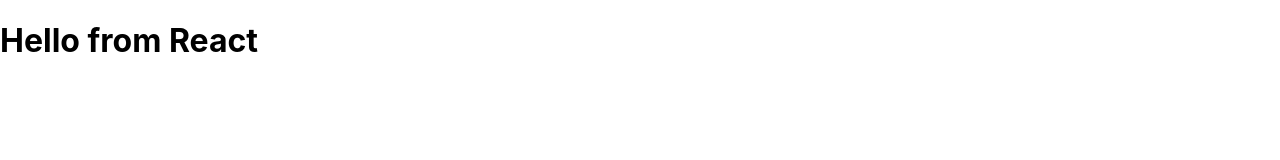
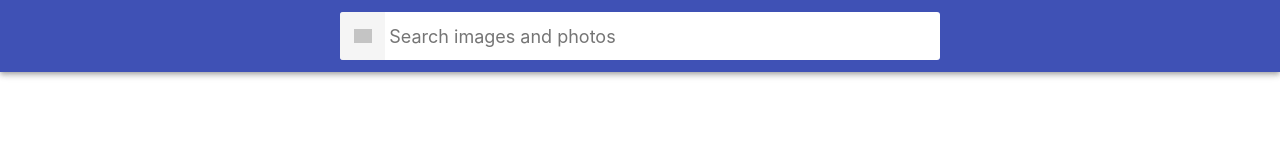
Before and after one commit to darviq/goit-react-hw-03-image-finder, a React app: page / in a window 1280 px wide. Built offline with nearby package versions, Linux system fonts and the light colour scheme; grey boxes are pictures that could not be loaded.

Commit message:
Добавляет решение задания

```diff
--- a/package.json
+++ b/package.json
@@ -6,9 +6,12 @@
     "@testing-library/jest-dom": "^5.11.8",
     "@testing-library/react": "^11.2.3",
     "@testing-library/user-event": "^12.6.0",
+    "axios": "^0.21.1",
     "react": "^17.0.1",
     "react-dom": "^17.0.1",
+    "react-loader-spinner": "^3.1.14",
     "react-scripts": "4.0.1",
+    "styled-components": "^5.2.1",
     "web-vitals": "^0.2.4"
   },
   "scripts": {
--- a/src/components/App.js
+++ b/src/components/App.js
@@ -1,12 +1,11 @@
-import React from 'react';
+import React from "react";
+import ImageFinder from "./imageFinder/ImageFinder";
 
 // slr - стрелочная с дефолтным экспортом
 // rafc - стрелочная с именованым экспортом
 
 const App = () => {
-    return (
-        <h1>Hello from React</h1>
-    );
-}
+    return <ImageFinder />;
+};
 
 export default App;
--- /dev/null
+++ b/src/components/api/api.js
@@ -0,0 +1,8 @@
+import axios from "axios";
+
+const findPictures = (value, page = 1) => {
+    const key = "19499543-c5c990c94d79b3fdb7962cf6a";
+    return axios.get(`https://pixabay.com/api/?image_type=photo&orientation=horizontal&q=${value}&page=${page}&per_page=12&key=${key}`).then(response => response.data.hits);
+};
+
+export default findPictures;
--- /dev/null
+++ b/src/components/imageFinder/ImageFinder.js
@@ -0,0 +1,83 @@
+import React, {Component} from "react";
+import styled from "styled-components";
+
+import findPictures from "../api/api";
+
+import Searchbar from "./searchbar/Searchbar";
+import ImageGallery from "./imageGallery/ImageGallery";
+import LoaderDots from "./loaderDots/LoaderDots";
+import Button from "./button/Button";
+import Modal from "./modal/Modal";
+
+const Div = styled.div`
+    display: grid;
+    grid-template-columns: 1fr;
+    grid-gap: 16px;
+    padding-bottom: 24px;
+`;
+
+export default class ImageFinder extends Component {
+    state = {
+        searchValue: "",
+        images: [],
+        page: 1,
+        isLoading: false,
+        modalImgUrl: "",
+    };
+
+    componentDidUpdate = (prevProps, prevState) => {
+        if (prevState.searchValue !== this.state.searchValue) {
+            this.changeLoadingStatus();
+            findPictures(this.state.searchValue)
+                .then(finded => {
+                    this.setState({images: [...finded], page: 1});
+                })
+                .finally(this.changeLoadingStatus());
+        }
+
+        if (prevState.page !== this.state.page) {
+            this.changeLoadingStatus();
+            findPictures(this.state.searchValue, this.state.page)
+                .then(finded => {
+                    this.setState({images: [...prevState.images, ...finded]});
+                })
+                .finally(() => {
+                    this.changeLoadingStatus();
+                    window.scrollTo({
+                        top: document.documentElement.scrollHeight,
+                        behavior: "smooth",
+                    });
+                });
+        }
+    };
+
+    setSearchValue = value => {
+        this.setState({
+            searchValue: value,
+        });
+    };
+
+    setNextPage = () => {
+        this.setState(prevState => ({page: prevState.page + 1}));
+    };
+
+    changeLoadingStatus = () => {
+        this.setState(prevState => ({isLoading: !prevState.isLoading}));
+    };
+
+    setModalImgUrl = url => {
+        this.setState({modalImgUrl: url});
+    };
+
+    render() {
+        return (
+            <Div>
+                <Searchbar setSearchValue={this.setSearchValue} />
+                {this.state.images.length > 0 && <ImageGallery images={this.state.images} setModalImgUrl={this.setModalImgUrl} />}
+                {this.state.isLoading && <LoaderDots />}
+                {this.state.images.length > 0 && <Button setNextPage={this.setNextPage} />}
+                {this.state.modalImgUrl.length > 0 && <Modal url={this.state.modalImgUrl} setModalImgUrl={this.setModalImgUrl} />}
+            </Div>
+        );
+    }
+}
--- /dev/null
+++ b/src/components/imageFinder/button/Button.js
@@ -0,0 +1,37 @@
+import styled from "styled-components";
+
+const LoadMoreButton = styled.button`
+    padding: 8px 16px;
+    margin: 0 auto;
+    border-radius: 2px;
+    background-color: #3f51b5;
+    transition: all 250ms cubic-bezier(0.4, 0, 0.2, 1);
+    text-align: center;
+    display: inline-block;
+    color: #fff;
+    border: 0;
+    text-decoration: none;
+    cursor: pointer;
+    font-family: inherit;
+    font-size: 18px;
+    line-height: 24px;
+    font-style: normal;
+    font-weight: 500;
+    max-width: 180px;
+    box-shadow: 0px 3px 1px -2px rgba(0, 0, 0, 0.2), 0px 2px 2px 0px rgba(0, 0, 0, 0.14), 0px 1px 5px 0px rgba(0, 0, 0, 0.12);
+
+    &&:hover,
+    &&:focus {
+        background-color: #303f9f;
+    }
+`;
+
+const Button = ({setNextPage}) => {
+    return (
+        <LoadMoreButton type="button" onClick={setNextPage}>
+            Load more
+        </LoadMoreButton>
+    );
+};
+
+export default Button;
--- /dev/null
+++ b/src/components/imageFinder/imageGallery/ImageGallery.js
@@ -0,0 +1,27 @@
+import styled from "styled-components";
+import ImageGalleryItem from "./imageGalleryItem/ImageGalleryItem";
+
+const Ul = styled.ul`
+    display: grid;
+    max-width: calc(100vw - 48px);
+    grid-template-columns: repeat(auto-fill, minmax(320px, 1fr));
+    grid-gap: 16px;
+    margin-top: 0;
+    margin-bottom: 0;
+    padding: 0;
+    list-style: none;
+    margin-left: auto;
+    margin-right: auto;
+`;
+
+const ImageGallery = ({images, setModalImgUrl}) => {
+    return (
+        <Ul className="ImageGallery">
+            {images.map(image => (
+                <ImageGalleryItem key={image.id} image={image} setModalImgUrl={setModalImgUrl} />
+            ))}
+        </Ul>
+    );
+};
+
+export default ImageGallery;
--- /dev/null
+++ b/src/components/imageFinder/imageGallery/imageGalleryItem/ImageGalleryItem.js
@@ -0,0 +1,32 @@
+import styled from "styled-components";
+
+const Li = styled.li`
+    border-radius: 2px;
+    box-shadow: 0px 1px 3px 0px rgba(0, 0, 0, 0.2), 0px 1px 1px 0px rgba(0, 0, 0, 0.14), 0px 2px 1px -1px rgba(0, 0, 0, 0.12);
+
+    .ImageGalleryItem-image {
+        width: 100%;
+        height: 260px;
+        object-fit: cover;
+        transition: transform 250ms cubic-bezier(0.4, 0, 0.2, 1);
+    }
+
+    .ImageGalleryItem-image:hover {
+        transform: scale(1.03);
+        cursor: zoom-in;
+    }
+`;
+
+const ImageGalleryItem = ({image: {webformatURL, largeImageURL}, setModalImgUrl}) => {
+    const imgClickHandler = e => {
+        setModalImgUrl(e.target.dataset.large);
+    };
+
+    return (
+        <Li className="ImageGalleryItem">
+            <img src={webformatURL} alt="" className="ImageGalleryItem-image" data-large={largeImageURL} onClick={imgClickHandler} />
+        </Li>
+    );
+};
+
+export default ImageGalleryItem;
--- /dev/null
+++ b/src/components/imageFinder/loaderDots/LoaderDots.js
@@ -0,0 +1,16 @@
+import Loader from "react-loader-spinner";
+import styled from "styled-components";
+
+const Div = styled.div`
+    margin: 0 auto;
+`;
+
+const LoaderDots = () => {
+    return (
+        <Div>
+            <Loader className="loader" type="ThreeDots" color="#00BFFF" height={100} width={100} timeout={3000} />
+        </Div>
+    );
+};
+
+export default LoaderDots;
--- /dev/null
+++ b/src/components/imageFinder/modal/Modal.js
@@ -0,0 +1,35 @@
+import styled from "styled-components";
+
+const Div = styled.div`
+    position: fixed;
+    top: 0;
+    left: 0;
+    width: 100vw;
+    height: 100vh;
+    display: flex;
+    justify-content: center;
+    align-items: center;
+    background-color: rgba(0, 0, 0, 0.8);
+    z-index: 1200;
+
+    .Modal {
+        max-width: calc(100vw - 48px);
+        max-height: calc(100vh - 24px);
+    }
+`;
+
+const Modal = ({url, setModalImgUrl}) => {
+    const closeImg = e => {
+        e.target.nodeName !== "IMG" && setModalImgUrl("");
+    };
+
+    return (
+        <Div className="Overlay" onClick={closeImg}>
+            <div className="Modal">
+                <img src={url} alt="" />
+            </div>
+        </Div>
+    );
+};
+
+export default Modal;
--- /dev/null
+++ b/src/components/imageFinder/searchbar/Searchbar.js
@@ -0,0 +1,36 @@
+import React, {Component} from "react";
+import Header from "./SearchbarStyled";
+
+export default class Searchbar extends Component {
+    state = {
+        inputValue: "",
+    };
+
+    submitHandler = e => {
+        e.preventDefault();
+        if (this.state.inputValue) {
+            this.props.setSearchValue(this.state.inputValue);
+        }
+    };
+
+    inputHandler = e => {
+        this.setState({
+            inputValue: e.target.value,
+        });
+    };
+
+    render() {
+        return (
+            <Header className="Searchbar">
+                <form className="SearchForm" onSubmit={this.submitHandler}>
+                    <button type="submit" className="SearchForm-button">
+                        <span className="SearchForm-button-label">Search</span>
+                    </button>
+
+                    <input className="SearchForm-input" type="text" placeholder="Search images and photos" value={this.state.inputValue} onChange={this.inputHandler} />
+                    {/* <input className="SearchForm-input" type="text" autocomplete="off" autofocus placeholder="Search images and photos" /> */}
+                </form>
+            </Header>
+        );
+    }
+}
--- /dev/null
+++ b/src/components/imageFinder/searchbar/SearchbarStyled.js
@@ -0,0 +1,78 @@
+import styled from "styled-components";
+
+const Header = styled.header`
+    top: 0;
+    left: 0;
+    position: sticky;
+    z-index: 1100;
+    display: flex;
+    justify-content: center;
+    align-items: center;
+    min-height: 64px;
+    padding-right: 24px;
+    padding-left: 24px;
+    padding-top: 12px;
+    padding-bottom: 12px;
+    color: #fff;
+    background-color: #3f51b5;
+    box-shadow: 0px 2px 4px -1px rgba(0, 0, 0, 0.2), 0px 4px 5px 0px rgba(0, 0, 0, 0.14), 0px 1px 10px 0px rgba(0, 0, 0, 0.12);
+
+    .SearchForm {
+        display: flex;
+        align-items: center;
+        width: 100%;
+        max-width: 600px;
+        background-color: #fff;
+        border-radius: 3px;
+        overflow: hidden;
+    }
+
+    .SearchForm-button {
+        display: inline-block;
+        width: 48px;
+        height: 48px;
+        border: 0;
+        background-image: url("https://image.flaticon.com/icons/svg/149/149852.svg");
+        background-size: 40%;
+        background-repeat: no-repeat;
+        background-position: center;
+        opacity: 0.6;
+        transition: opacity 250ms cubic-bezier(0.4, 0, 0.2, 1);
+        cursor: pointer;
+        outline: none;
+    }
+
+    .SearchForm-button:hover {
+        opacity: 1;
+    }
+
+    .SearchForm-button-label {
+        position: absolute;
+        width: 1px;
+        height: 1px;
+        padding: 0;
+        overflow: hidden;
+        clip: rect(0, 0, 0, 0);
+        white-space: nowrap;
+        clip-path: inset(50%);
+        border: 0;
+    }
+
+    .SearchForm-input {
+        display: inline-block;
+        width: 100%;
+        font: inherit;
+        font-size: 20px;
+        border: none;
+        outline: none;
+        padding-left: 4px;
+        padding-right: 4px;
+    }
+
+    .SearchForm-input::placeholder {
+        font: inherit;
+        font-size: 18px;
+    }
+`;
+
+export default Header;
--- a/src/index.css
+++ b/src/index.css
@@ -1,13 +1,26 @@
-body {
-  margin: 0;
-  font-family: -apple-system, BlinkMacSystemFont, 'Segoe UI', 'Roboto', 'Oxygen',
-    'Ubuntu', 'Cantarell', 'Fira Sans', 'Droid Sans', 'Helvetica Neue',
-    sans-serif;
-  -webkit-font-smoothing: antialiased;
-  -moz-osx-font-smoothing: grayscale;
+html {
+    box-sizing: border-box;
+    width: 100vw;
+    overflow-x: hidden;
 }
 
-code {
-  font-family: source-code-pro, Menlo, Monaco, Consolas, 'Courier New',
-    monospace;
+*,
+*::before,
+*::after {
+    box-sizing: inherit;
 }
+
+body {
+    margin: 0;
+    font-family: -apple-system, BlinkMacSystemFont, "Segoe UI", Roboto, Oxygen-Sans, Ubuntu, Cantarell, "Helvetica Neue", sans-serif;
+    color: #212121;
+    background-color: #fff;
+    -webkit-font-smoothing: antialiased;
+    -moz-osx-font-smoothing: grayscale;
+}
+
+img {
+    display: block;
+    max-width: 100%;
+    height: auto;
+}
```
Also changed, not shown: 1 other file.
